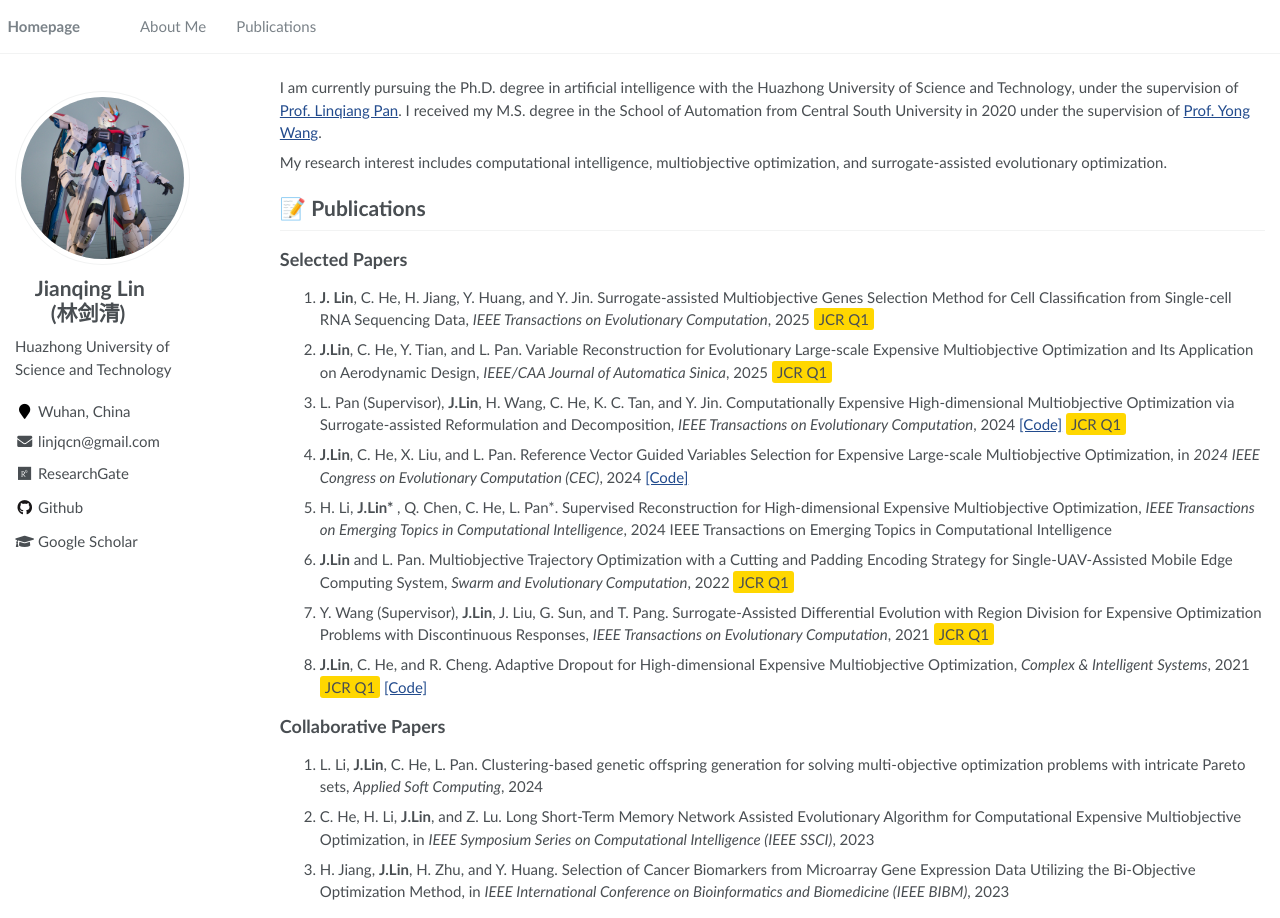
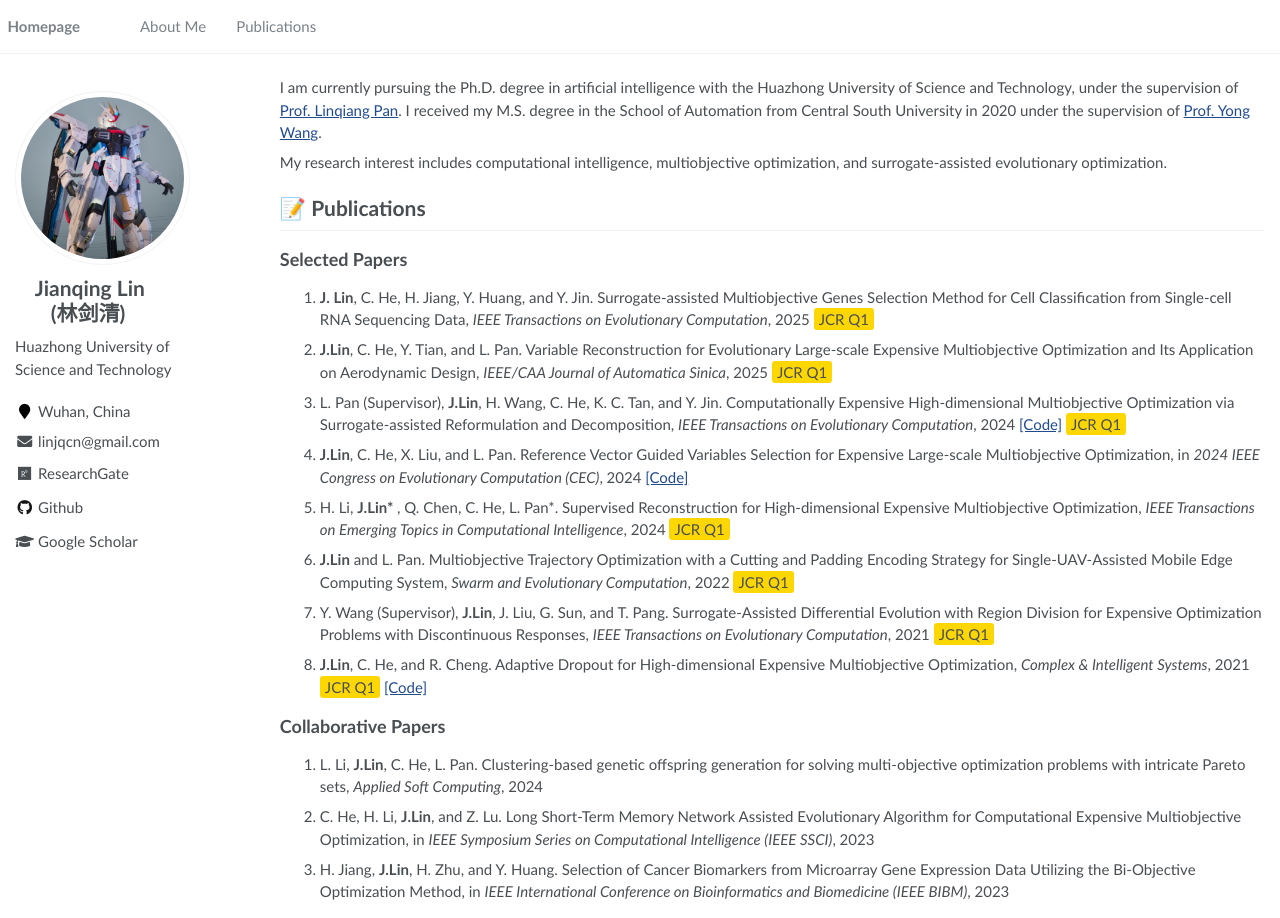
Before and after one commit to jqlincn/jqlincn.github.io, a Jekyll site: the page built from _pages/about.md, in a window 1280 px wide. Built offline with Jekyll 4.4.1, drawn with Linux system fonts in a browser that asks for light colours.

Commit message:
Update about.md

```diff
--- a/_pages/about.md
+++ b/_pages/about.md
@@ -40,7 +40,7 @@ My research interest includes computational intelligence, multiobjective optimiz
 <li> <b>J.Lin</b>, C. He, Y. Tian, and L. Pan. Variable Reconstruction for Evolutionary Large-scale Expensive Multiobjective Optimization and Its Application on Aerodynamic Design, <i>IEEE/CAA Journal of Automatica Sinica</i>, 2025 <span style="background-color: #FFD700; padding: 2px 5px; border-radius: 3px;"> JCR Q1</span> </li>
  <li> L. Pan (Supervisor), <b>J.Lin</b>, H. Wang, C. He, K. C. Tan, and Y. Jin. Computationally Expensive High-dimensional Multiobjective Optimization via Surrogate-assisted Reformulation and Decomposition, <i>IEEE Transactions on Evolutionary Computation</i>, 2024 <a href="https://github.com/jqlincn/TP-SAEA">[Code]</a> <span style="background-color: #FFD700; padding: 2px 5px; border-radius: 3px;"> JCR Q1</span> </li>
  <li>  <b>J.Lin</b>, C. He, X. Liu, and L. Pan.  Reference Vector Guided Variables Selection for Expensive Large-scale Multiobjective Optimization, in <i>2024 IEEE Congress on Evolutionary Computation (CEC)</i>, 2024 <a href="https://github.com/jqlincn/RVSPSO">[Code]</a> </li>
- <li> H. Li, <b>J.Lin* </b>, Q. Chen, C. He, L. Pan*. Supervised Reconstruction for High-dimensional Expensive Multiobjective Optimization, <i>IEEE Transactions on Emerging Topics in Computational Intelligence</i>, 2024  IEEE Transactions on Emerging Topics in Computational Intelligence </li>
+ <li> H. Li, <b>J.Lin* </b>, Q. Chen, C. He, L. Pan*. Supervised Reconstruction for High-dimensional Expensive Multiobjective Optimization, <i>IEEE Transactions on Emerging Topics in Computational Intelligence</i>, 2024  <span style="background-color: #FFD700; padding: 2px 5px; border-radius: 3px;"> JCR Q1</span> </li>
  <li> <b>J.Lin</b> and L. Pan. Multiobjective Trajectory Optimization with a Cutting and Padding Encoding Strategy for Single-UAV-Assisted Mobile Edge Computing System, <i>Swarm and Evolutionary Computation</i>, 2022  <span style="background-color: #FFD700; padding: 2px 5px; border-radius: 3px;"> JCR Q1</span> </li>
  <li> Y. Wang (Supervisor), <b>J.Lin</b>, J. Liu, G. Sun, and T. Pang. Surrogate-Assisted Differential Evolution with Region Division for Expensive Optimization Problems with Discontinuous Responses, <i>IEEE Transactions on Evolutionary Computation</i>, 2021 <span style="background-color: #FFD700; padding: 2px 5px; border-radius: 3px;"> JCR Q1</span> </li>
  <li> <b>J.Lin</b>, C. He, and R. Cheng. Adaptive Dropout for High-dimensional Expensive Multiobjective Optimization, <i>Complex & Intelligent Systems</i>, 2021  <span style="background-color: #FFD700; padding: 2px 5px; border-radius: 3px;"> JCR Q1</span> <a href="https://github.com/jqlincn/ADSAPSO">[Code]</a>  </li>
```
